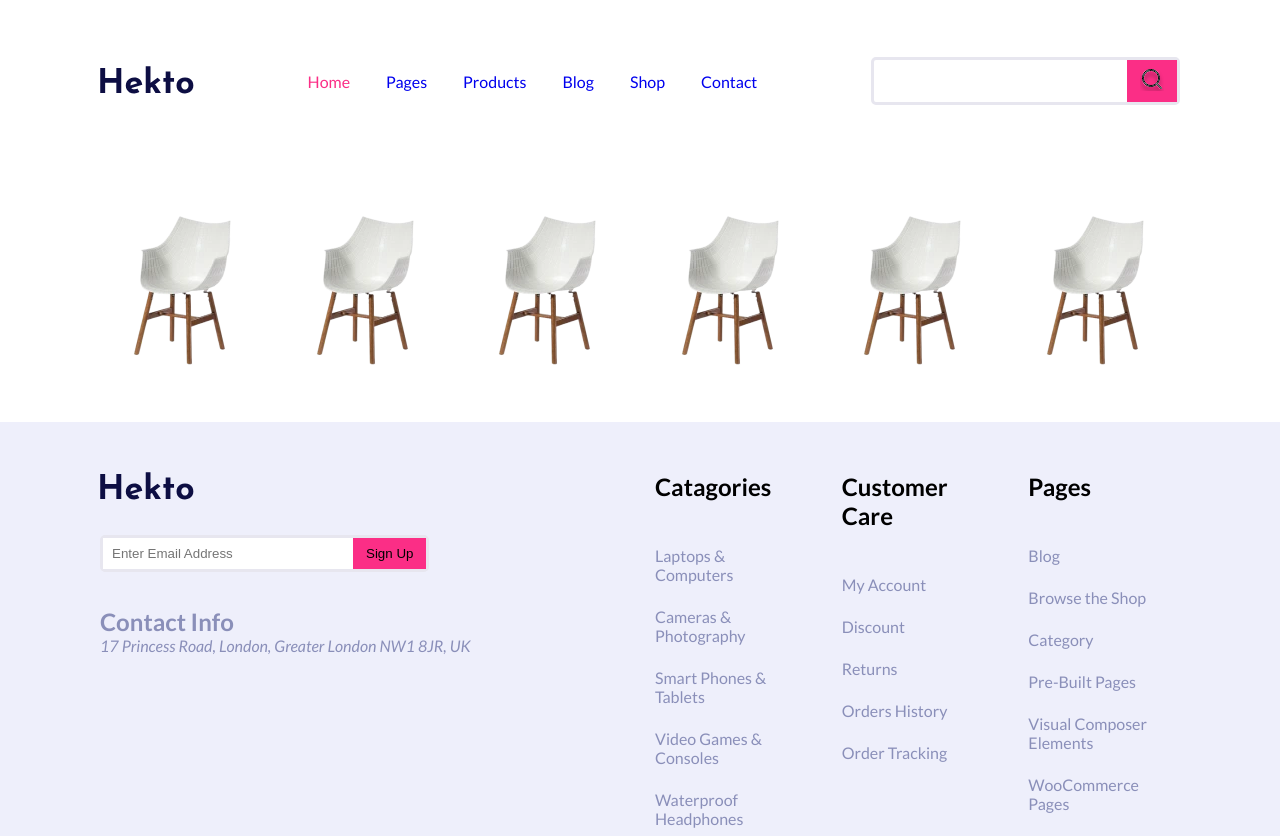
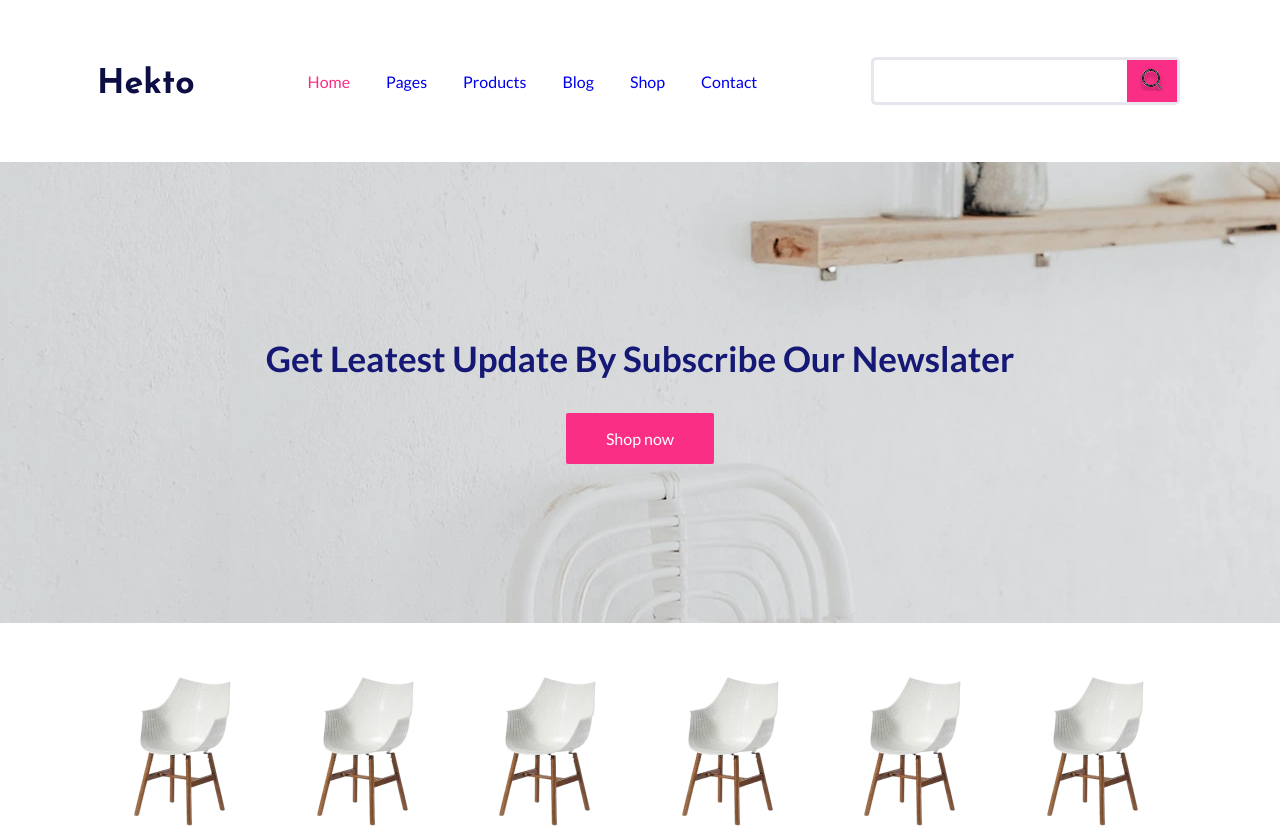
Before and after one commit to yaraekmail/hecto-project-fscourse, a plain HTML site: page index.html in a window 1280 px wide. Shown: the top 836 px of the page. Drawn offline with Linux system fonts and the light colour scheme.

Commit message:
create newslater section

```diff
--- a/assets/base.css
+++ b/assets/base.css
@@ -22,6 +22,9 @@ ul{
  background-color:FB2E86 ;
  padding: 16px 40px;
  border-radius: 2px;
+}
+.btn-primary{
+    background-color: var(--primary);
 }
 .row{
     display: flex;
--- a/assets/main.css
+++ b/assets/main.css
@@ -47,6 +47,28 @@ b .list a {
   }
 }
 /* end header */
+
+/*  start newslater */
+
+.newslater{
+  background-image: url('./photos/newslater.webp');
+  padding: 175px 0;
+  text-align: center;
+}
+.newslater h2{
+  margin-bottom: 50px;
+  color: #151875;
+  font-size: 35px;
+  background-attachment: fixed;
+}
+.shop-btn{
+  transition: all 0.5s;
+}
+.shop-btn:hover{
+background-color: #151875;
+}
+/* end newslater */
+
 
 /* start clients */
 .clients{
--- a/index.html
+++ b/index.html
@@ -72,6 +72,13 @@
       </div>
     </header>
     <main>
+      <section class="newslater">
+<h2>Get Leatest Update By Subscribe Our Newslater </h2>
+<a  class=" btn btn-primary shop-btn" href="#">
+Shop now
+</a>
+
+      </section>
       <section class="clients">
  <div class="container">
   <div class="row">
```
Also changed, not shown: assets/photos/newslater.webp (added).
